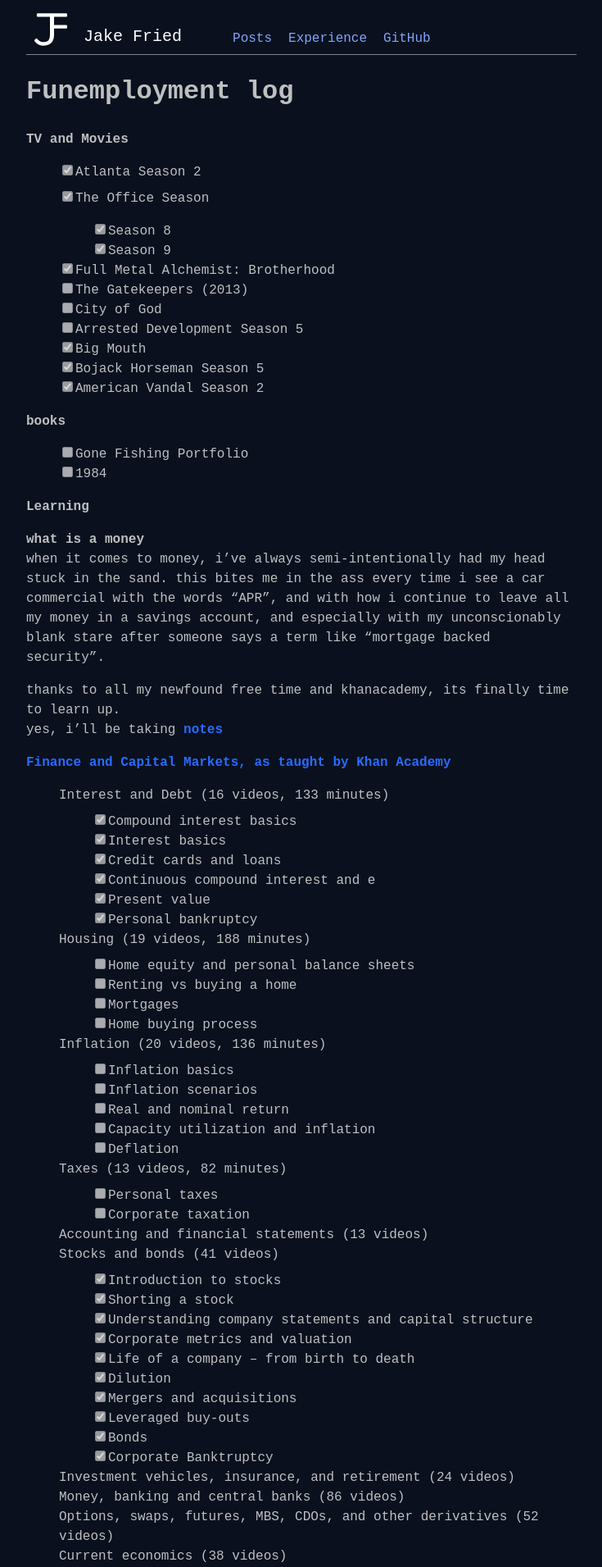
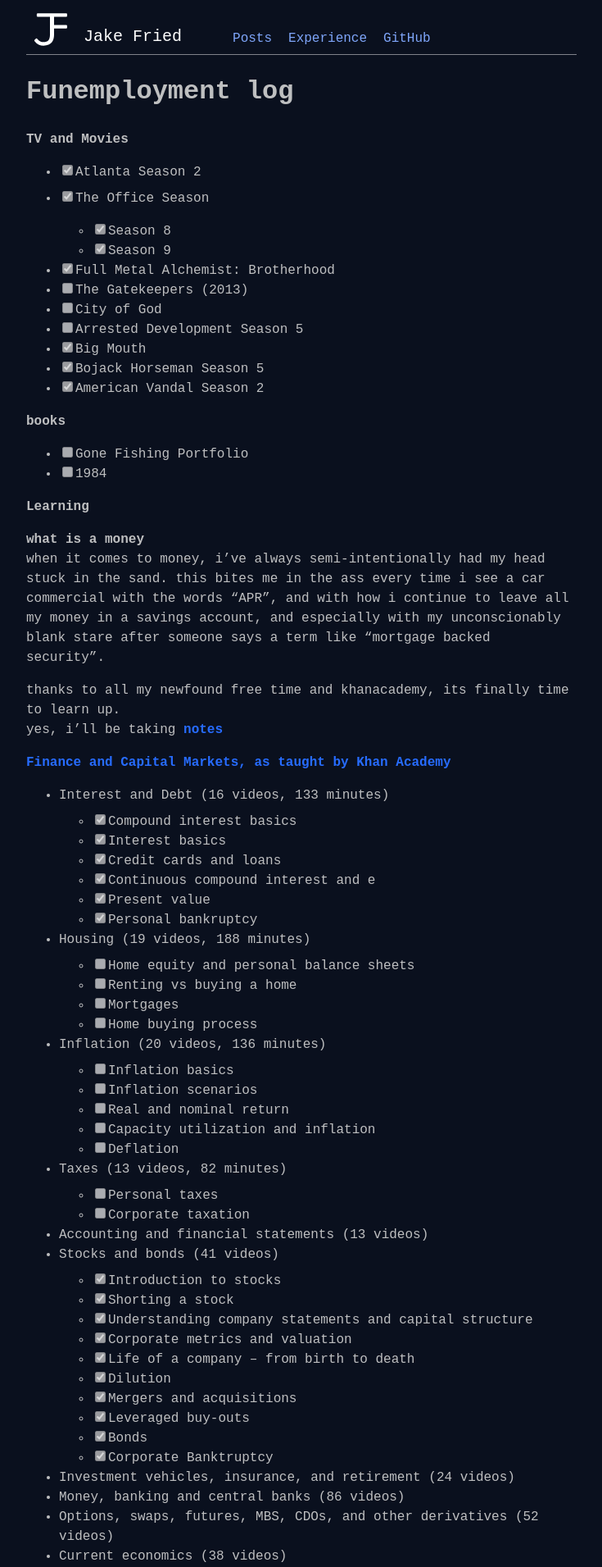
Before and after one commit to samouri/samouri.github.io, a Jekyll site: the page built from log.md, in a window 1280 px wide. Shown: the top 1911 px of the page at 82% size, without its empty margins (272-1007 px from the left). Built offline with Jekyll 4.4.1, drawn with Linux system fonts in a browser that asks for light colours.

Commit message:
list-style

```diff
--- a/_layouts/page.html
+++ b/_layouts/page.html
@@ -59,15 +59,9 @@
       margin-bottom: 0;
     }
 
-    ul {
-      margin-top: 8px;
-    }
+    ul,
     p {
       margin-top: 8px;
-    }
-
-    ul {
-      list-style: none;
     }
   </style>
 
```
